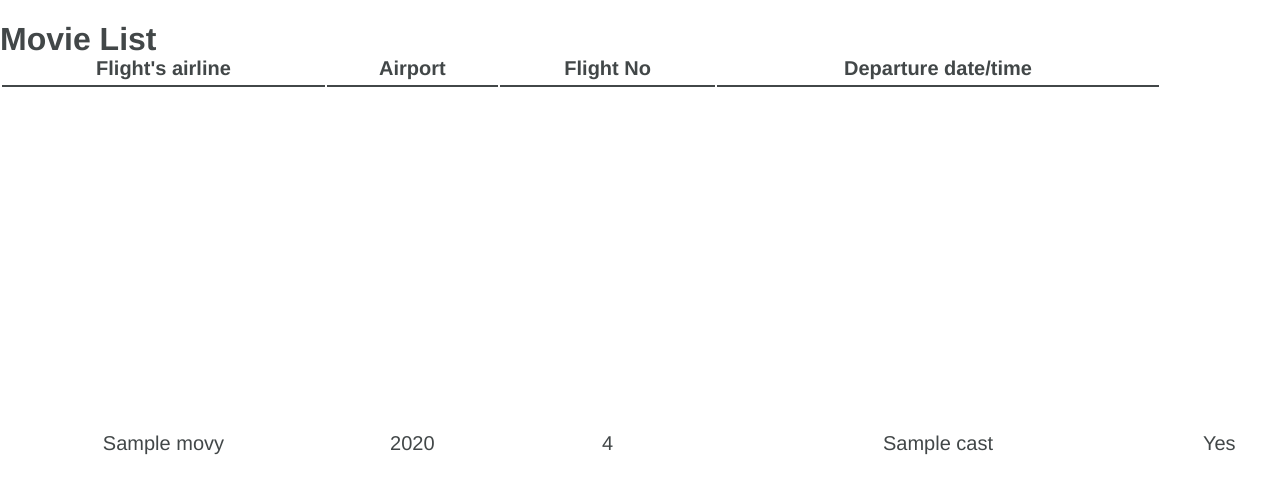
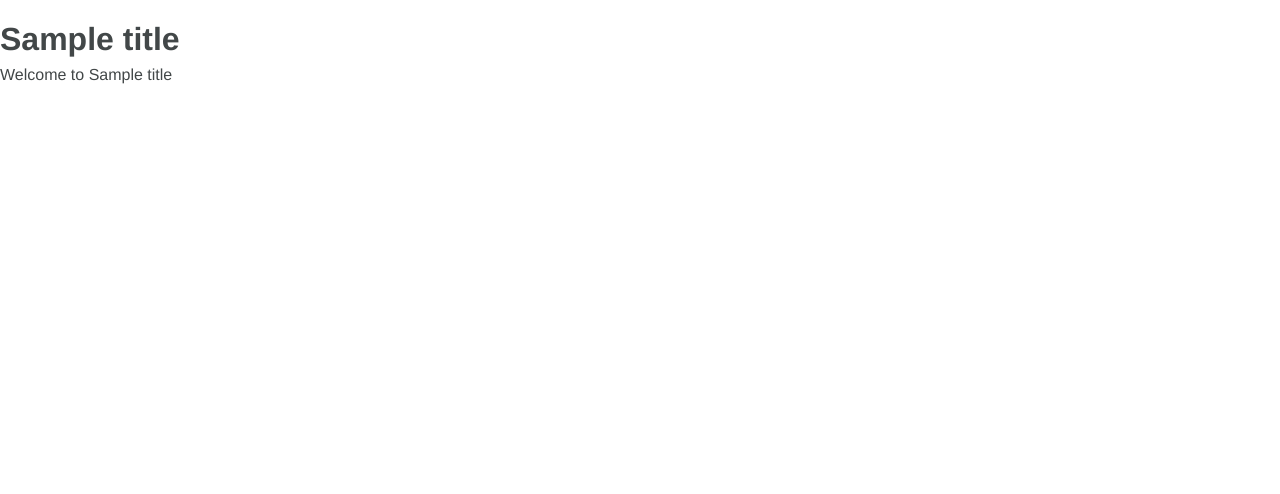
Before and after one commit to wangxiaolialina/sei-Mongoose-Flights--Lab, a Node project: template views/index.ejs in a window 1280 px wide. Shown: the top 494 px of the page. Run offline with Node 20 templates, Linux system fonts and the light colour scheme; the template is opened without the code that fills it: most values are stand-ins (such as "Sample title", 1, 10 or a date in 2020); some libraries are stand-ins or nearby versions.

Commit message:
add new view(add flight)

```diff
--- a/controller/flights.js
+++ b/controller/flights.js
@@ -2,6 +2,7 @@ const Flight = require('../models/flight');
 
 module.exports = {
 index,
+new: newFlight,
 }
 
 function index(req, res) {
@@ -9,3 +10,7 @@ function index(req, res) {
       res.render('flights/index', { title: 'All Flights', flights });
     });
   }
+
+  function newFlight(req, res) {
+    res.render('flights/new', { title: 'Add Flight' });
+  }
--- a/routes/flights.js
+++ b/routes/flights.js
@@ -3,5 +3,6 @@ var router = express.Router();
 const flightsCtrl = require('../controller/flights');
 
 router.get('/', flightsCtrl.index);
+router.get('/new',flightsCtrl.new);
 
 module.exports = router;
--- a/views/flights/index.ejs
+++ b/views/flights/index.ejs
@@ -5,7 +5,7 @@
       <th>Flight's<br>Airline</th>
       <th>Airport</th>
       <th>Flight's<br>No</th>
-      <th>Departure<br>date/time</th>
+      <th>Departure<br>Time</th>
       <th></th>
     </tr>
   </thead>
--- a/views/index.ejs
+++ b/views/index.ejs
@@ -5,26 +5,7 @@
     <link rel='stylesheet' href='/stylesheets/style.css' />
   </head>
   <body>
-    <h1>Movie List</h1>
-    <table>
-        <thead>
-            <tr>
-                <th>Flight's airline</th>
-                <th>Airport</th>
-                <th>Flight No</th>
-                <th>Departure date/time</th>
-            </tr>
-        </thead>
-        <tbody>
-            <% movies.forEach(function(m) { %>
-                <tr>
-                    <td><%= m.title %></td>
-                    <td><%= m.releaseYear %></td>
-                    <td><%= m.mpaaRating %></td>
-                    <td><%= m.cast.join(', ') %></td>
-                    <td><%= m.nowShowing ? 'Yes' : 'Nope' %></td>
-                </tr>
-            <% }); %>
-        </tbody>
+    <h1><%= title %></h1>
+    <p>Welcome to <%= title %></p>
   </body>
 </html>
--- a/views/partials/header.ejs
+++ b/views/partials/header.ejs
@@ -10,8 +10,8 @@
 <body>
   <nav>
     <img src="/images/airplane.svg">
-    <!-- <a href="/performers/new" <%- title === 'Add Performer' ? 'class="active"' : '' %>>ADD PERFORMER</a>
-    <a href="/movies/new" <%- title === 'Add Movie' ? 'class="active"' : '' %>>ADD MOVIE</a> -->
+    <!-- <a href="/performers/new" <%- title === 'Add Performer' ? 'class="active"' : '' %>>ADD PERFORMER</a> -->
+    <a href="/flights/new" <%- title === 'Add Movie' ? 'class="active"' : '' %>>ADD Flight</a>
     <a href="/flights" <%- title === 'All Flights' ? 'class="active"' : '' %>>ALL FLIGHTS</a>
   </nav>
   <main>
```
Also changed, not shown: views/flights/new.ejs (added, +22 -0 lines).
